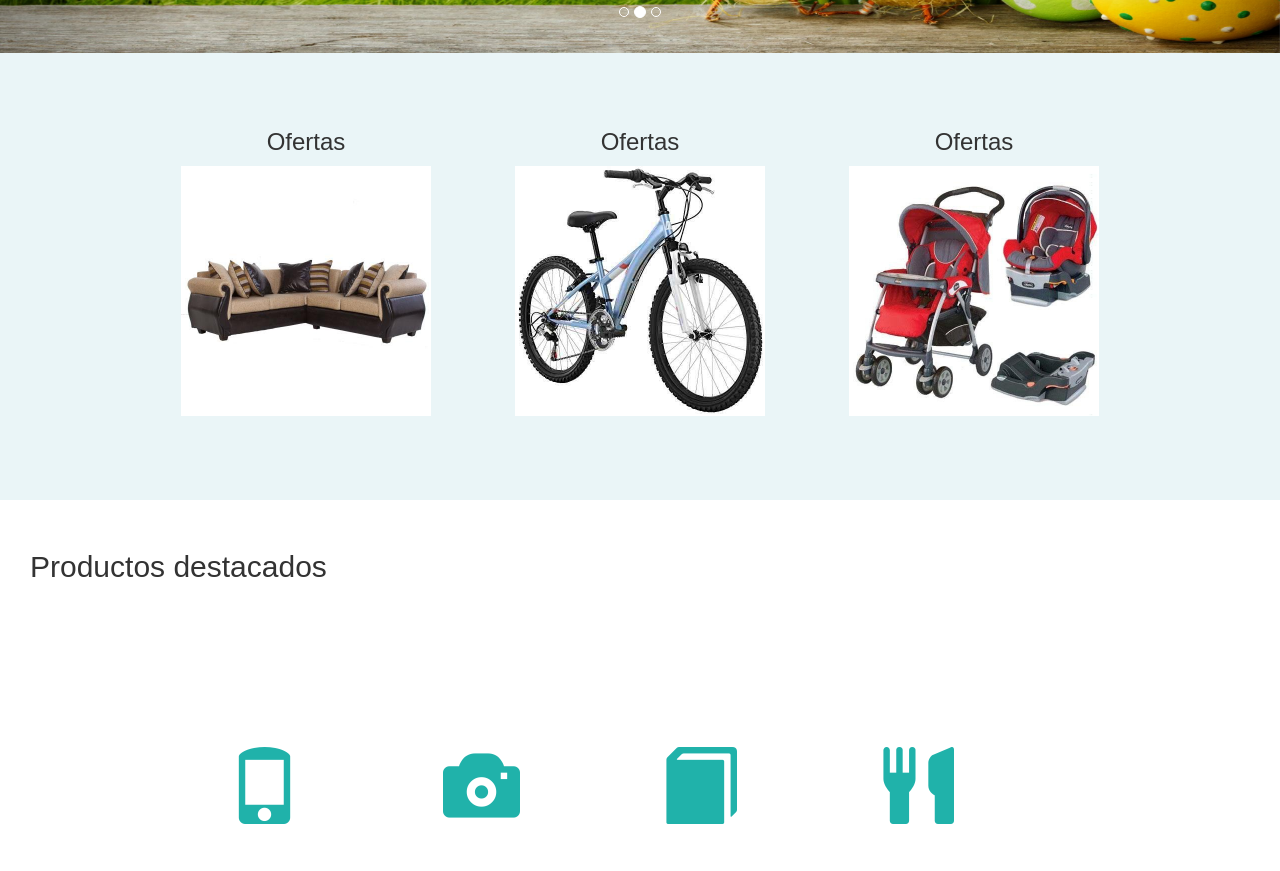
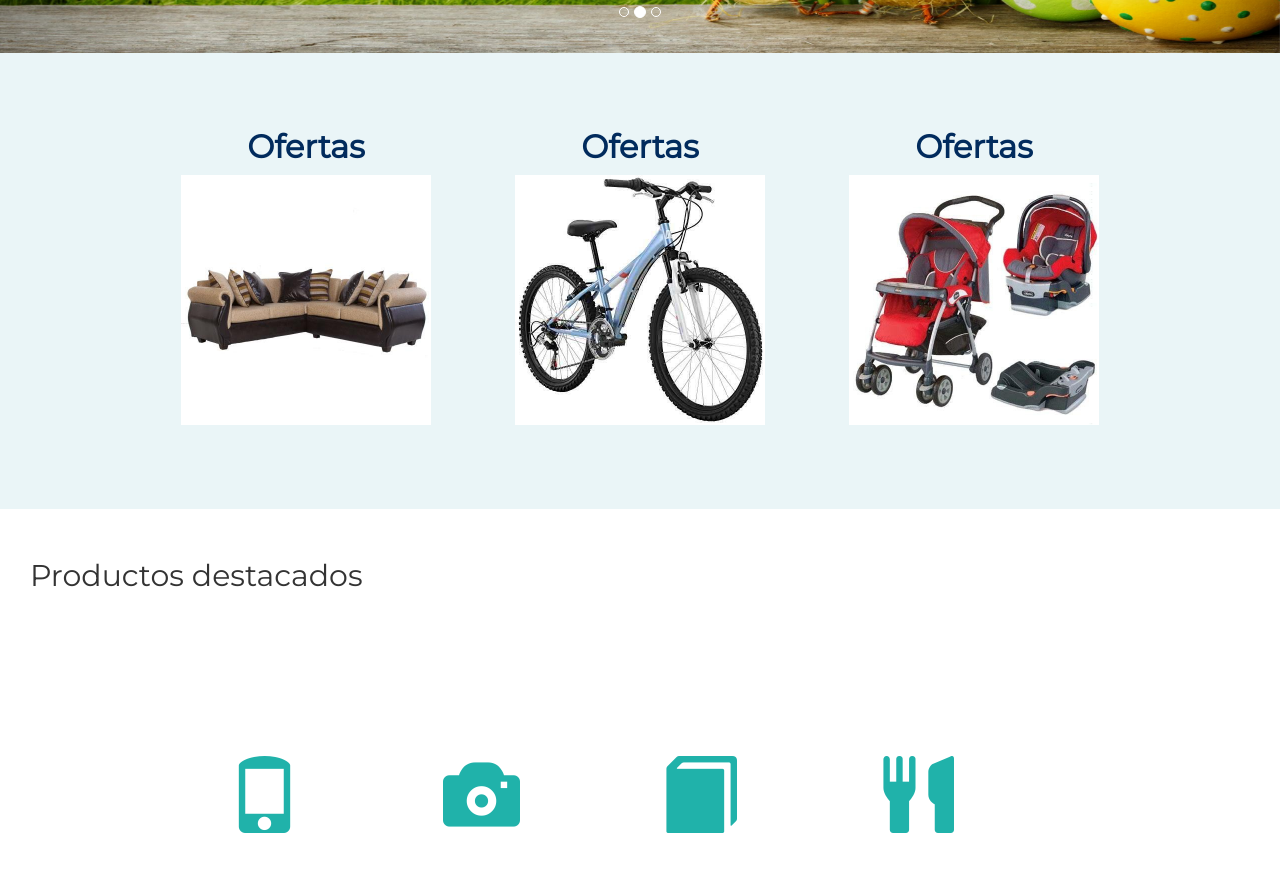
Before and after one commit to NadiaQN/bleeper-shop-react, a React (Create React App) app: page / in a window 1280 px wide. Shown: the part 840-1711 px from the top of the page. Built offline with nearby package versions, Linux system fonts and the light colour scheme.

Commit message:
Agregando cambios componentes

```diff
--- a/public/index.html
+++ b/public/index.html
@@ -9,7 +9,8 @@
       homescreen on Android. See https://developers.google.com/web/fundamentals/engage-and-retain/web-app-manifest/
     -->
     <link rel="manifest" href="%PUBLIC_URL%/manifest.json">
-    <link rel="shortcut icon" href="%PUBLIC_URL%/favicon.ico">
+    <link href="https://fonts.googleapis.com/css?family=Montserrat" rel="stylesheet">
+    <link rel="shortcut icon" type="image/x-icon" href="./favicon.ico">
     <link rel="stylesheet" href="https://maxcdn.bootstrapcdn.com/bootstrap/3.3.7/css/bootstrap.min.css" integrity="sha384-BVYiiSIFeK1dGmJRAkycuHAHRg32OmUcww7on3RYdg4Va+PmSTsz/K68vbdEjh4u"
       crossorigin="anonymous">
     <!--
--- a/src/components/CenterItem/index.js
+++ b/src/components/CenterItem/index.js
@@ -13,15 +13,15 @@ const CenterItem = () => {
             <div className="item-center">
               <div className="img1 img">
                 <h3>Ofertas</h3>
-                <img  alt={"muebles"}  src={image1}/>
+                <img  alt={"muebles"}  src={image1} responsive/>
               </div>
               <div className="img2 img">
                 <h3>Ofertas</h3>
-                <img  alt={"muebles"}  src={image2}/>
+                <img  alt={"muebles"}  src={image2} responsive/>
               </div>
               <div className="img3 img">
                 <h3>Ofertas</h3>
-                <img  alt={"muebles"}  src={image3}/>
+                <img  alt={"muebles"}  src={image3} responsive/>
               </div>
             </div>
 
--- a/src/components/CenterItem/style.css
+++ b/src/components/CenterItem/style.css
@@ -25,13 +25,21 @@
     cursor: pointer;
 }
 
+.item-center h3{
+    font-family: 'Montserrat',
+    sans-serif;
+    color:#012B5D;
+    font-weight: bolder;
+    font-size: 2.3em;
+}
+
 @media (min-width: 320px) and (max-width: 641px) {
 
 .img{
 
+    margin-bottom: 5em;
+}
 
-    margin-bottom: 5em;
+
 
 }
-
-}
--- a/src/components/IconsProducts/style.css
+++ b/src/components/IconsProducts/style.css
@@ -25,6 +25,8 @@ h2{
     padding-top: 1em;
     text-align: left;
     margin-left: 1em;
+    font-family: 'Montserrat',
+    sans-serif;
 }
 
 @media (min-width: 320px) and (max-width: 641px) {
```
Also changed, not shown: 1 other file (tests, documents, lock files or other folders).
